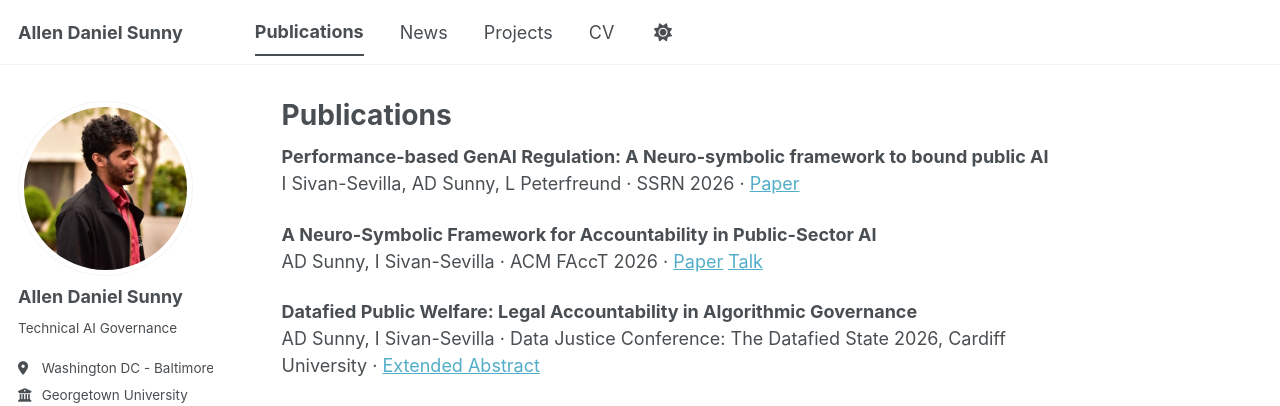
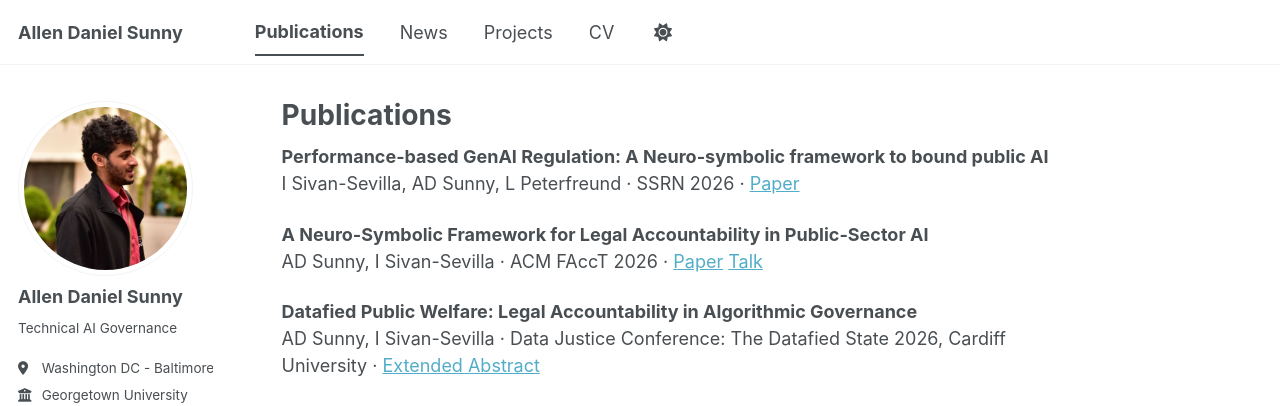
Before and after one commit to Allen-1242/Portfolio, a Jekyll site: the page built from _pages/publications.html, in a window 1280 px wide and 1035 px high. Shown: the top 406 px of the window. Built offline with Jekyll 4.4.1, drawn with Linux system fonts in a browser that asks for light colours; some web fonts are replaced; a script bundle is joined from its source files by our own code; library files that are not in the unit come from our copies.

Commit message:
Updated with georgetown work

```diff
--- a/_pages/publications.html
+++ b/_pages/publications.html
@@ -8,8 +8,8 @@ author_profile: true
 <p><strong>Performance-based GenAI Regulation: A Neuro-symbolic framework to bound public AI</strong><br/>
 I Sivan-Sevilla, AD Sunny, L Peterfreund · SSRN 2026 · <a href="https://papers.ssrn.com/sol3/Delivery.cfm?abstractid=6956768">Paper</a></p>
 
-<p><strong>A Neuro-Symbolic Framework for Accountability in Public-Sector AI</strong><br/>
-AD Sunny, I Sivan-Sevilla · ACM FAccT 2026 · <a href="https://arxiv.org/abs/2512.12109">Paper</a> <a href="https://www.youtube.com/watch?v=0qK2quhHANo&list=PLMla3vA1b_5o&index=16">Talk</a></p>
+<p><strong>A Neuro-Symbolic Framework for Legal Accountability in Public-Sector AI</strong><br/>
+AD Sunny, I Sivan-Sevilla · ACM FAccT 2026 · <a href="https://dl.acm.org/doi/pdf/10.1145/3805689.3812335">Paper</a> <a href="https://www.youtube.com/watch?v=0qK2quhHANo&list=PLMla3vA1b_5o&index=16">Talk</a></p>
 
 <p><strong>Datafied Public Welfare: Legal Accountability in Algorithmic Governance</strong><br/>
 AD Sunny, I Sivan-Sevilla  · Data Justice Conference: The Datafied State 2026, Cardiff University · <a href="https://datajusticelab.org/conference-programme-the-datafied-state/">Extended Abstract</a></p>
```
